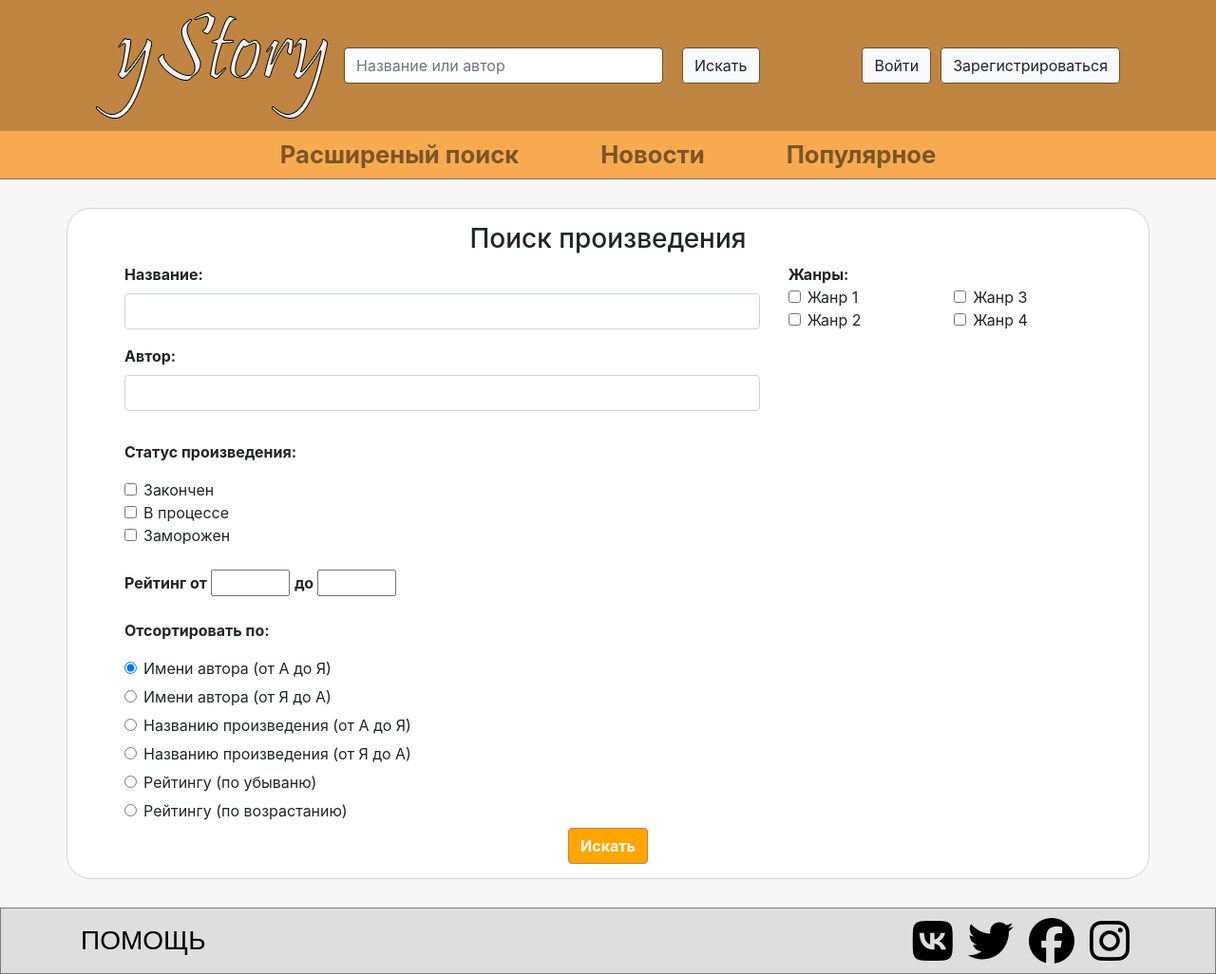
After one commit to JustSliv/yStory, a PHP site: page /search.php in a window 1280 px wide. The commit adds this page. Shown: the whole page at 95% size. Run offline with PHP 8.4, Linux system fonts and the light colour scheme; some libraries are stand-ins or nearby versions.

Commit message:
Search(верстка) complete

```diff
--- /dev/null
+++ b/search.php
@@ -0,0 +1,140 @@
+<!DOCTYPE html>
+<html lang="ru">
+<head>
+  <!-- META TAGS -->
+  <meta charset="utf-8">
+  <meta http-equiv="X-UA-Compatible" content="IE=edge">
+  <meta name="viewport" content="width=device-width, initial-scale=1">
+  <!-- TITLE -->
+  <title>yStory</title>
+  <!-- CSS LINKS -->
+  <link rel="stylesheet" href="styles/styles.css">
+  <link rel="stylesheet" type="text/css" href="styles/header-styles.css">
+  <link href="//maxcdn.bootstrapcdn.com/bootstrap/4.0.0/css/bootstrap.min.css" rel="stylesheet" id="bootstrap-css">
+  <!-- Add the slick-theme.css if you want default styling -->
+  <link rel="stylesheet" type="text/css" href="//cdn.jsdelivr.net/gh/kenwheeler/slick@1.8.0/slick/slick.css"/>
+  <!-- Add the slick-theme.css if you want default styling -->
+  <link rel="stylesheet" type="text/css" href="//cdn.jsdelivr.net/gh/kenwheeler/slick@1.8.0/slick/slick-theme.css"/>
+  <!-- FONTS -->
+  <link href="https://fonts.googleapis.com/css2?family=Oswald:wght@700&display=swap" rel="stylesheet">
+  <!-- SCRIPTS -->
+  <script src="https://kit.fontawesome.com/79ff47f658.js" crossorigin="anonymous"></script>
+  <script type="text/javascript" href="scripts/script.js"></script>
+  <script src="//maxcdn.bootstrapcdn.com/bootstrap/4.0.0/js/bootstrap.min.js"></script>
+  <script src="//code.jquery.com/jquery-1.11.1.min.js"></script>
+  <link rel="stylesheet" type="text/css" href="slick-1.8.1/slick/slick.css"/>
+  <link rel="stylesheet" type="text/css" href="slick-1.8.1/slick/slick-theme.css"/>
+</head>
+<body>
+	<div class="wrapper">
+        <?php require_once "header.php" ?>
+        <div class="container main-info">
+            <h3 class="text-center">Поиск произведения</h3>
+            <form method="get">
+
+                <div class="row">
+                    <div class="col-8">
+                        <div class="form-group">
+                            <label for="inputTitle" id="titleLabel">Название:</label>
+                            <input class="form-control" type="text" name="title" id="inputTitle">
+                        </div>
+                        <div class="form-group">
+                            <label for="inputAuthor" id="authorLabel">Автор:</label>
+                            <input class="form-control" type="text" name="author" id="inputAuthor">
+                        </div>
+                    </div>
+                    <div class="col-4">
+                        <span id="spanGenres">Жанры:</span>
+                        <div class="row">
+                            <div class="col-6">
+                                <div class="form-check">
+                                    <input class="form-check-input" type="checkbox" value="genreID1" id="checkGenre1"></input>
+                                    <label class="form-check-label" for="checkGenre1">Жанр 1</label>
+                                </div>
+                                <div class="form-check">
+                                    <input class="form-check-input" type="checkbox" value="genreID2" id="checkGenre2"></input>
+                                    <label class="form-check-label" for="checkGenre2">Жанр 2</label>
+                                </div>
+                            </div>
+                            <div class="col-6">
+                                <div class="form-check">
+                                    <input class="form-check-input" type="checkbox" value="genreID3" id="checkGenre3"></input>
+                                    <label class="form-check-label" for="checkGenre3">Жанр 3</label>
+                                </div>
+                                <div class="form-check">
+                                    <input class="form-check-input" type="checkbox" value="genreID4" id="checkGenre4"></input>
+                                    <label class="form-check-label" for="checkGenre4">Жанр 4</label>
+                                </div>
+                            </div>
+                        </div>
+                    </div>
+                </div>
+                <div class="status-div">
+                    <p>Статус произведения:</p>
+                    <div class="form-check">
+                        <input class="form-check-input" type="checkbox" value="statusID1" id="status1"></input>
+                        <label class="form-check-label" for="status1">Закончен</label>
+                    </div>
+                    <div class="form-check">
+                        <input class="form-check-input" type="checkbox" value="statusID2" id="status2"></input>
+                        <label class="form-check-label" for="status2">В процессе</label>
+                    </div>
+                    <div class="form-check">
+                        <input class="form-check-input" type="checkbox" value="statusID3" id="status3"></input>
+                        <label class="form-check-label" for="status3">Заморожен</label>
+                    </div>
+                </div>
+                <div class="rate-div">
+                    <span class="rate-div-text"><br>Рейтинг от</span>
+                    <input type="number" min="0" max="10" name="rate-from">
+                    <span class="rate-div-text">до</span>
+                    <input type="number" min="0" max="10" name="rate-to">
+                </div>
+                <div class="sort-div">
+                    <p><br>Отсортировать по:</p>
+                    <div class="form-check">
+                        <input class="form-check-input" type="radio" name="sortBy" id="sortID1" value="byAuthorA" checked>
+                        <label class="form-check-label" for="sortID1">
+                            Имени автора (от А до Я)
+                        </label>
+                    </div>
+                    <div class="form-check">
+                        <input class="form-check-input" type="radio" name="sortBy" id="sortID2" value="byAuthorD">
+                        <label class="form-check-label" for="sortID2">
+                            Имени автора (от Я до А)
+                        </label>
+                    </div>
+                    <div class="form-check">
+                        <input class="form-check-input" type="radio" name="sortBy" id="sortID3" value="byTitleA">
+                        <label class="form-check-label" for="sortID3">
+                            Названию произведения (от А до Я)
+                        </label>
+                    </div>
+                    <div class="form-check">
+                        <input class="form-check-input" type="radio" name="sortBy" id="sortID4" value="byTitleD">
+                        <label class="form-check-label" for="sortID4">
+                            Названию произведения (от Я до А)
+                        </label>
+                    </div>
+                    <div class="form-check">
+                        <input class="form-check-input" type="radio" name="sortBy" id="sortID5" value="byRateD">
+                        <label class="form-check-label" for="sortID5">
+                            Рейтингу (по убываню)
+                        </label>
+                    </div>
+                    <div class="form-check">
+                        <input class="form-check-input" type="radio" name="sortBy" id="sortID6" value="byRateA">
+                        <label class="form-check-label" for="sortID6">
+                            Рейтингу (по возрастанию)
+                        </label>
+                    </div>
+                </div>
+                <div class="text-center">
+                    <button type="submit" class="btn btn-primary btn-search">Искать</button>
+                </div>
+            </form>
+        </div>
+        <?php require_once 'footer.html' ?>
+    </div>
+</body>
+</html>
--- a/styles/styles.css
+++ b/styles/styles.css
@@ -147,100 +147,43 @@ footer {
 /*** END REGISTRATION ***/
 
 /*** SEARCH+ ***/
-div.features {
-    margin: 2% 0 2% 15%;
-	border: 2px solid lightgray;
-    border-radius: 50px;
-    padding: 50px 0 0 100px;
-/*    width: 1380px;*/
-    width: 73%;
-    overflow-x: hidden;
+.status-div p {
+    margin-top: 15px;
+    font-weight: bold;
 }
-div.head label {
+
+#genreCB {
     font-weight: bold;
-    font-size: 16pt;
 }
-div.head label[for="auth-publish"] {
-    margin-left: 35px;
+
+.rate-div-text {
+    font-weight: bold;
 }
-div.head input {
-    width: 900px;
-    height: 40px;
-    border-radius: 5px;
-    outline: none;
-    margin: 5px;
-    margin-left: 20px;
-    padding: 10px;
+
+.sort-div p {
+    font-weight: bold;
 }
-div.head #name-publish {
-    width: 1100px;
+
+#spanGenres {
+    font-weight: bold;
 }
-div.genres {
-    position: relative;
-    top: -45px;
-    left: 1075px;
+
+#titleLabel {
+    font-weight: bold;
 }
-div.genres .genre-title {
+
+#authorLabel {
     font-weight: bold;
-    font-size: 16pt;
 }
-div.genres ul.list-genres {
-    position: relative;
-    top: -40px;
-    left: 80px;
-    font-size: 14pt;
-    list-style-type: none;
+
+.sort-div .form-check {
+    margin-bottom: 6px!important;
 }
-div.status-publish {
-    position: relative;
-    top: -50px;
-}
-div.status-publish .status-title {
-    font-weight: bold;
-    font-size: 16pt;
-}
-div.status-publish ul.list-status {
-    position: relative;
-    top: -40px;
-    left: 80px;
-    font-size: 14pt;
-    list-style-type: none;
-}
-div.rates {
-    position: relative;
-    top: -50px;
-}
-div.rates label {
-    font-weight: bold;
-    font-size: 16pt;
-}
-div.rates input {
-    width: 70px;
-    border-radius: 5px;
-    outline: none;
-    padding: 10px;
-}
-div.sort-by {
-    position: relative;
-    top: -30px;
-}
-div.sort-by .sort-title {
-    font-weight: bold;
-    font-size: 16pt;
-}
-div.sort-by ul.list-sorts {
-    position: relative;
-    left: 80px;
-    font-size: 14pt;
-    list-style-type: none;
-}
-div.features button.btn-primary {
-    float: right;
-    width: 160px;
-    height: 60px;
-    font-size: 14pt;
-    margin-right: 50px;
-    margin-bottom: 50px;
+
+.btn-search {
+    font-weight: bold!important;
+    background-color: orange!important;
+    border-color: #BF8440!important;
 }
 /***************/
 
@@ -262,5 +205,4 @@ div.features button.btn-primary {
     font-size: 1em!important;
     color: #ff9100!important;
 }
-
 /***********/
```
Also changed, not shown: searchPlus.php (deleted, +0 -102 lines).
